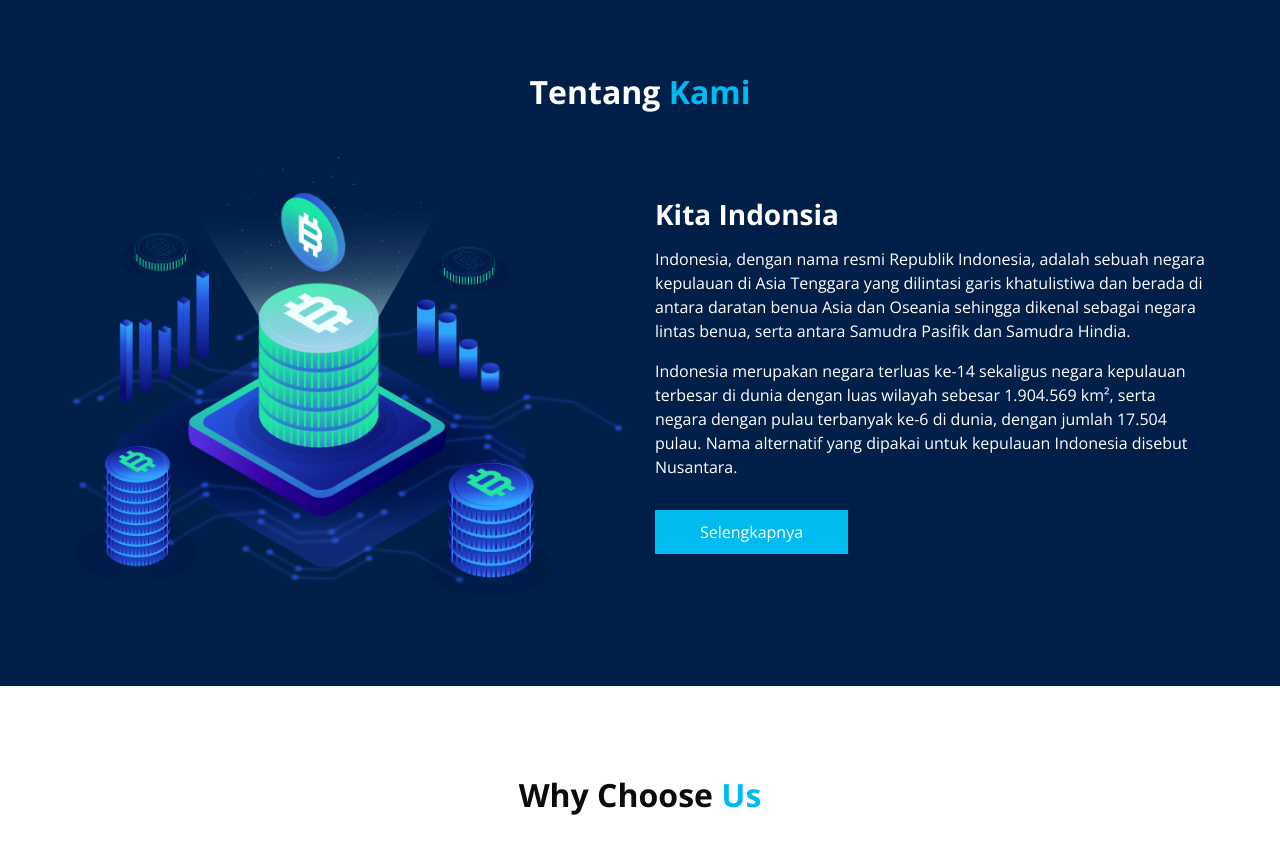
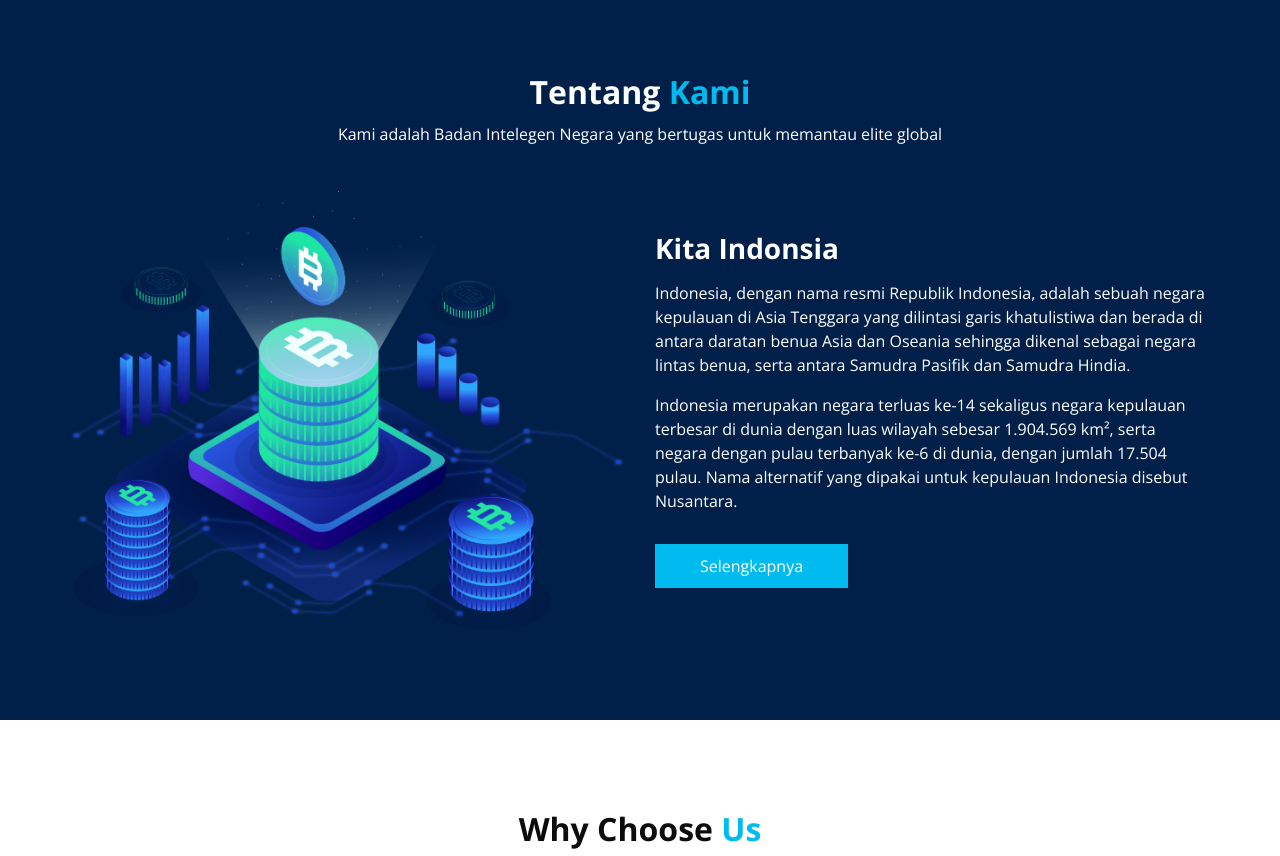
Before and after one commit to apiiip11/webb, a plain HTML site: page index.html in a window 1280 px wide. Shown: the part 1580-2436 px from the top of the page. Drawn offline with nearby package versions, Linux system fonts and the light colour scheme; some packages are replaced by stand-ins of ours.

Commit message:
Update index.html

```diff
--- a/index.html
+++ b/index.html
@@ -276,6 +276,8 @@
         <h2>
           Tentang <span>Kami</span>
         </h2>
+        <p>
+          Kami adalah Badan Intelegen Negara yang bertugas untuk memantau elite global
       </div>
       <div class="row">
         <div class="col-md-6 ">
```
